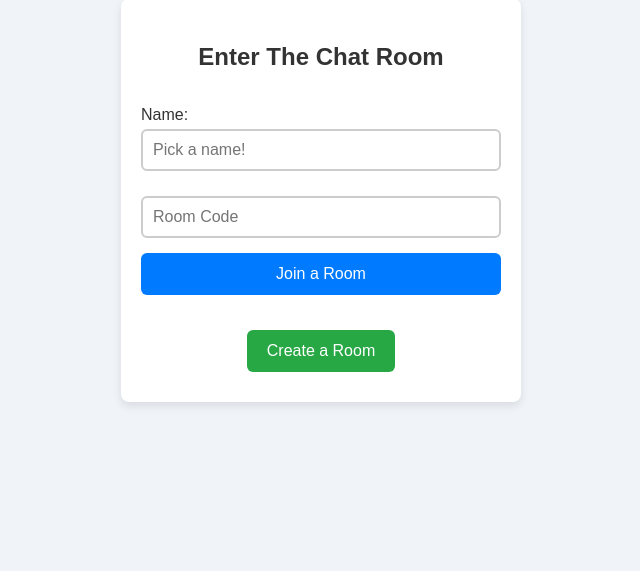
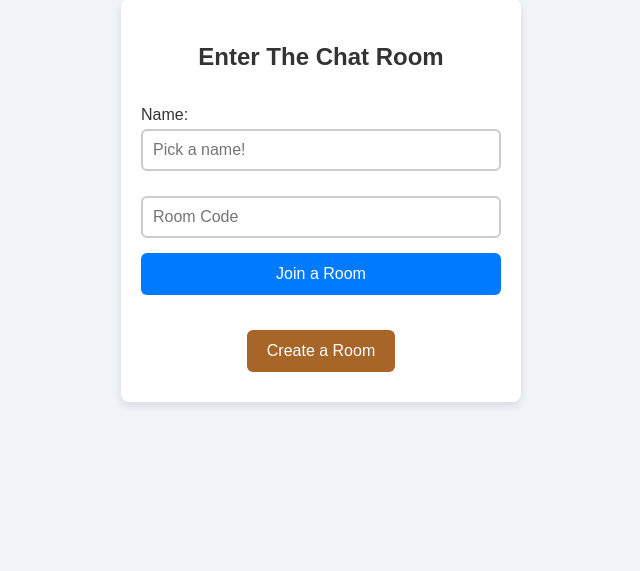
Before and after one commit to Yaman-kumarsahu/DevOpsProj, a Flask app: page / in a window 1280 px wide. Shown: the part 208-779 px from the top of the page, without its empty margins (319-959 px from the left). Run offline with Flask 3, Linux system fonts and the light colour scheme; parts of the project's set-up code (start-up, migrations or seed data) failed here and were passed over; some libraries are stand-ins or nearby versions.

Commit message:
update css (#31)
Co-authored-by: i529015 <yaman.kumar.sahu@sap.com>

```diff
--- a/static/css/style.css
+++ b/static/css/style.css
@@ -64,7 +64,7 @@ button:hover {
 }
 
 .create-btn {
-  background-color: #28a745;
+  background-color: #a76528;
 }
 
 .create-btn:hover {
```
